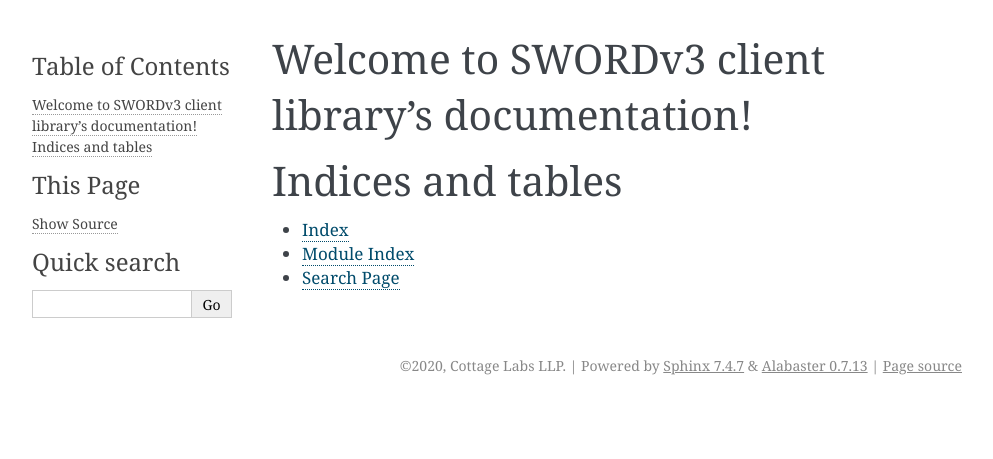
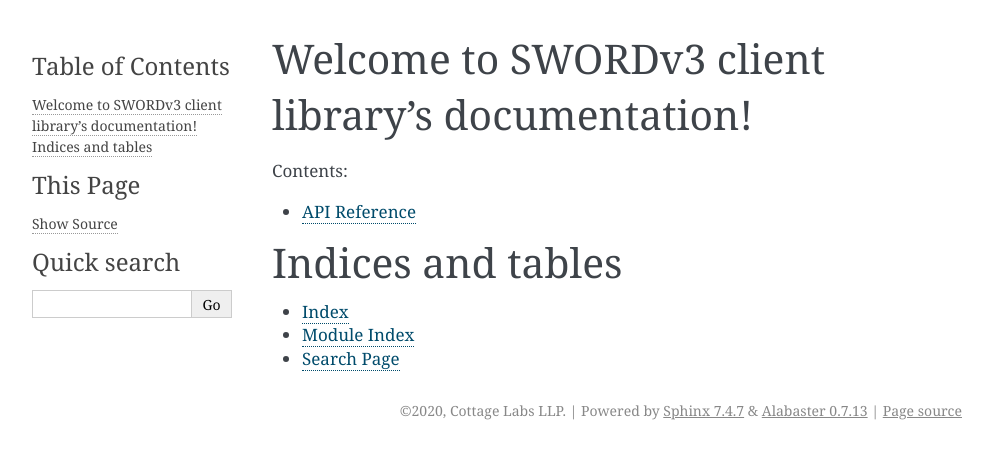
Before and after one commit to swordapp/sword3-client.py, a Sphinx documentation site: the page built from docs/index.rst, in a window 1280 px wide. Shown: the top 459 px of the page, without its empty margins (148-1141 px from the left). Built offline with Sphinx 7.4.7, drawn with Linux system fonts in a browser that asks for light colours.

```diff
--- /dev/null
+++ b/docs/api.rst
@@ -0,0 +1,5 @@
+API Reference
+=============
+
+.. automodule:: sword3client
+   :members:
--- a/docs/conf.py
+++ b/docs/conf.py
@@ -31,6 +31,7 @@ release = '0.1'
 # extensions coming with Sphinx (named 'sphinx.ext.*') or your custom
 # ones.
 extensions = [
+    'sphinx.ext.autodoc',
 ]
 
 # Add any paths that contain templates here, relative to this directory.
--- a/docs/index.rst
+++ b/docs/index.rst
@@ -10,6 +10,7 @@ Welcome to SWORDv3 client library's documentation!
    :maxdepth: 2
    :caption: Contents:
 
+   api
 
 
 Indices and tables
--- a/sword3client/__init__.py
+++ b/sword3client/__init__.py
@@ -1,2 +1,4 @@
 from sword3client.models.sword_response import SWORDResponse
 from sword3client.client import SWORD3Client
+
+__all__ = ['SWORD3Client', 'SWORDResponse']
```
Also changed, not shown: 1 other file.
